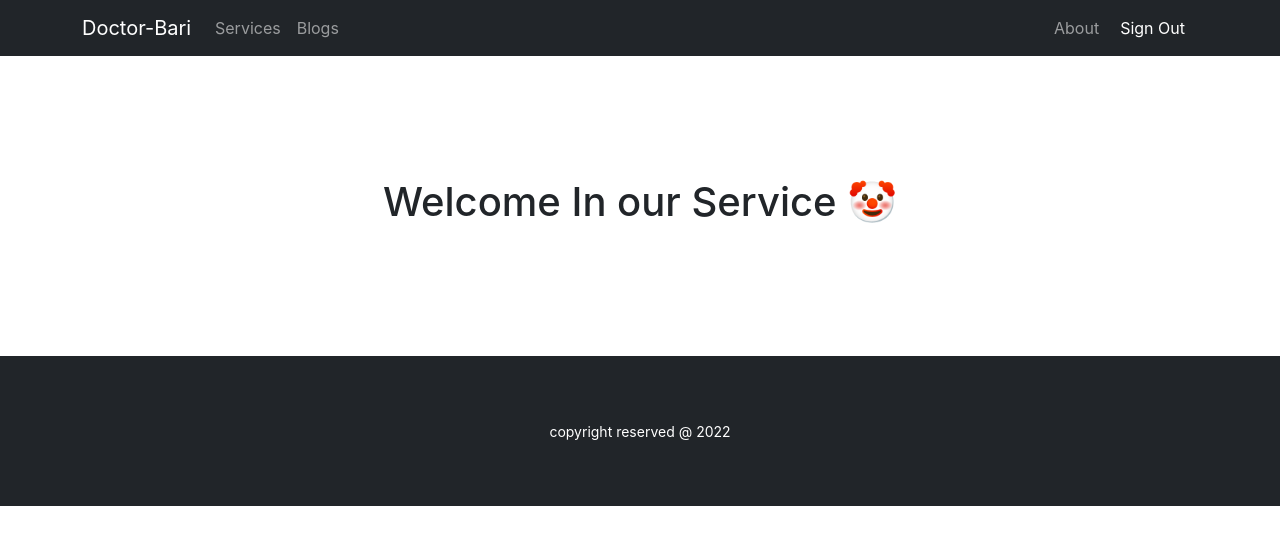
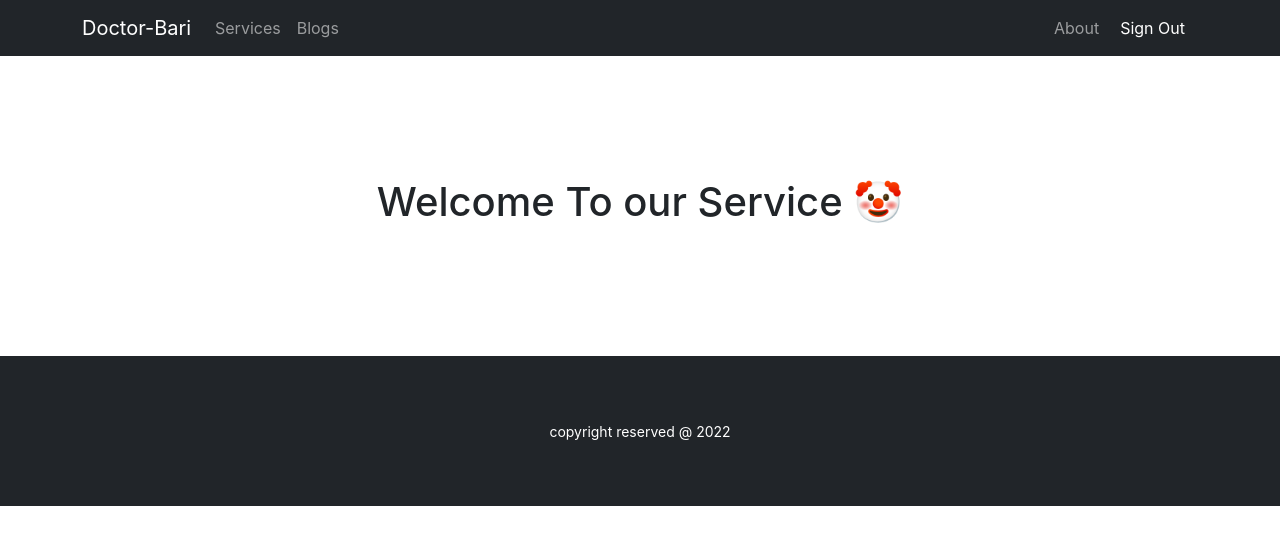
Before and after one commit to saklain71/doctor-bari, a React (Create React App) app: page /checkout in a window 1280 px wide. Shown: the top 544 px of the page. Built offline with nearby package versions, Linux system fonts and the light colour scheme; no server answers; sample sign-in values are in the browser's storage.

Commit message:
chechout updated

```diff
--- a/src/Pages/CheckOut/CheckOut.js
+++ b/src/Pages/CheckOut/CheckOut.js
@@ -3,7 +3,7 @@ import React from 'react';
 const CheckOut = () => {
     return (
         <div style={{height:"300px"}} className='w-100 d-flex justify-content-center align-items-center'>
-            <h1>Welcome In our Service 🤡</h1>
+            <h1>Welcome To our Service 🤡</h1>
 
         </div>
     );
```
